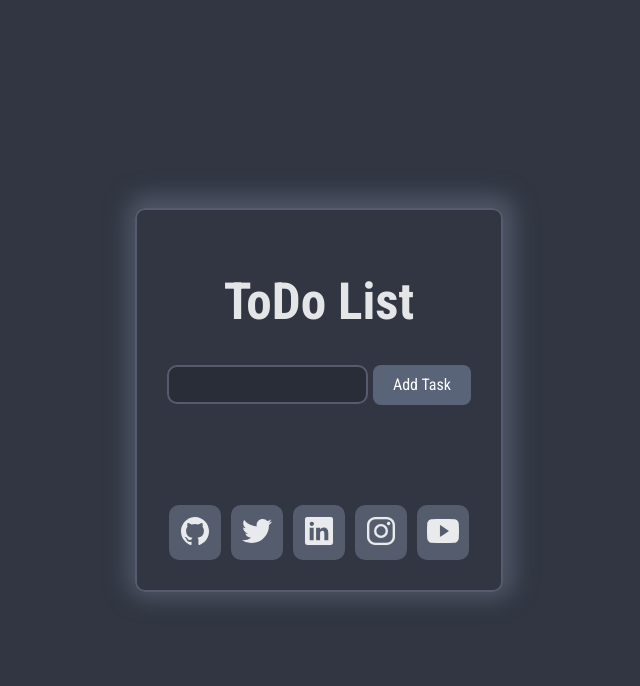
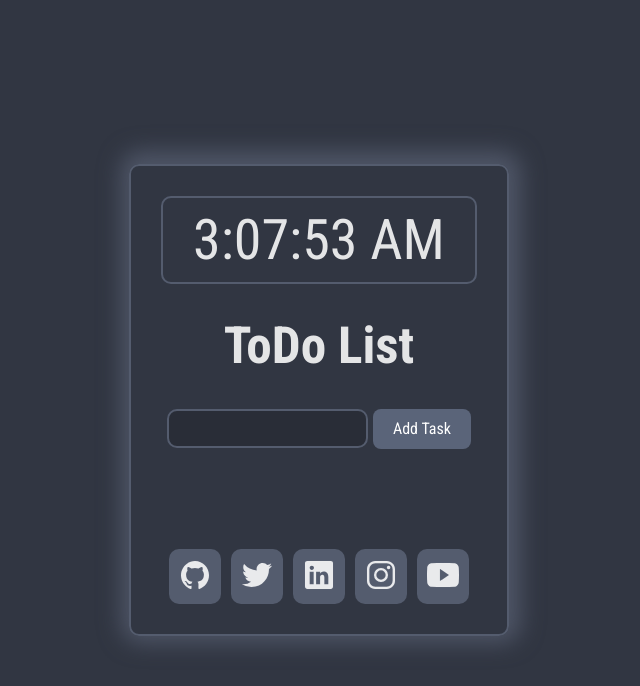
Before and after one commit to lcscostadev/React-ToDoList, a React (Vite) app: page / in a window 1280 px wide. Shown: the top 686 px of the page, without its empty margins (321-961 px from the left). Built offline with nearby package versions, Linux system fonts and the light colour scheme.

Commit message:
add simple clock to my todolist

```diff
--- a/src/App.jsx
+++ b/src/App.jsx
@@ -1,5 +1,5 @@
 import { useState, useEffect } from 'react'
-import { Tasks, AddTasks, Header, Footer } from './components'
+import { Tasks, AddTasks, Header, Footer, Clock } from './components'
 import { v4 as uuidv4 } from 'uuid';
 import './App.css'
 
@@ -52,6 +52,9 @@ function App() {
   return (
     <>
       <div className='App'>
+        <Clock>
+
+        </Clock>
         <Header />
         <div>
           <AddTasks handleTaskAddition={handleTaskAddition} />
--- a/src/components/AddTasks.css
+++ b/src/components/AddTasks.css
@@ -10,6 +10,10 @@
 .input-section input:focus {
     border: 2px solid #8992a7;
     outline: none;
+}
+
+.input-section input:hover {
+    border: 2px solid #8992a7;
 }
 
 .input-section button {
--- /dev/null
+++ b/src/components/Clock.css
@@ -0,0 +1,11 @@
+.clock {
+    border: 2px solid #545c6e;
+    font-size: 3.5rem;
+    padding: 30px;
+    border-radius: 10px;
+    transition: all ease-in .4s;
+}
+
+.clock:hover {
+    border: 2px solid #8992a7;
+}
--- /dev/null
+++ b/src/components/Clock.jsx
@@ -0,0 +1,18 @@
+import React, { useState, useEffect } from 'react';
+import './Clock.css';
+
+const Clock = () => {
+
+    const [clockState, setClockState] = useState();
+
+    useEffect(() => {
+        setInterval(() => {
+            const date = new Date;
+            setClockState(date.toLocaleTimeString());
+        }, 1000);
+    }, [])
+
+    return <div className='clock'>{clockState}</div>
+}
+
+export default Clock;
--- a/src/components/index.js
+++ b/src/components/index.js
@@ -3,6 +3,7 @@ import Task from "./Task";
 import AddTasks from "./AddTasks";
 import Header from "./Header";
 import Footer from "./Footer";
+import Clock from "./Clock";
 
 export {
     Tasks,
@@ -10,4 +11,5 @@ export {
     AddTasks,
     Header,
     Footer,
+    Clock,
 }
```
